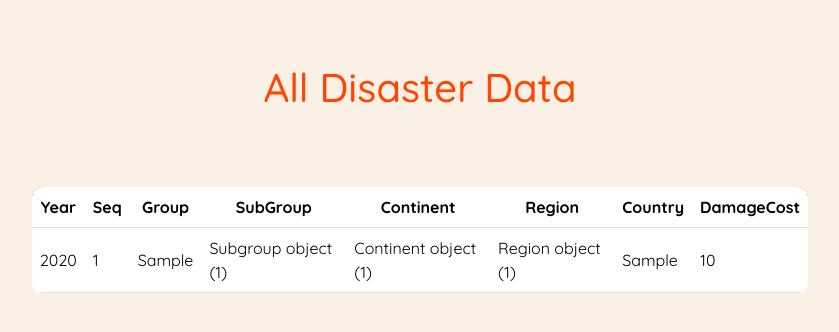
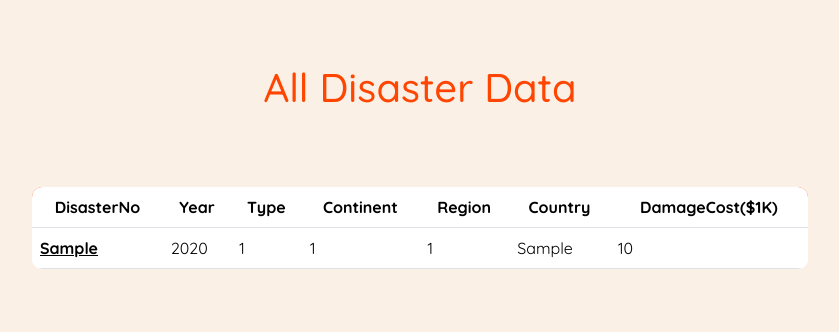
Before and after one commit to azusaw/hotel_CS551Q, a Django app: page / in a window 1280 px wide. Shown: the part 196-528 px from the top of the page, without its empty margins (220-1059 px from the left). Run offline with Django 4.2, Linux system fonts and the light colour scheme; tables that the repository leaves empty hold one stand-in row (values such as "Sample post"); some libraries are stand-ins or nearby versions.

Commit message:
edit table information

```diff
--- a/disaster/templates/disaster_table.html
+++ b/disaster/templates/disaster_table.html
@@ -1,25 +1,23 @@
 <table class="table align-middle my-3">
     <thead class="table-header">
     <tr>
+        <th scope="col">DisasterNo</th>
         <th scope="col">Year</th>
-        <th scope="col">Seq</th>
-        <th scope="col">Group</th>
-        <th scope="col">SubGroup</th>
+        <th scope="col">Type</th>
         <th scope="col">Continent</th>
         <th scope="col">Region</th>
         <th scope="col">Country</th>
-        <th scope="col">DamageCost</th>
+        <th scope="col">DamageCost($1K)</th>
     </tr>
     </thead>
     <tbody>
     {% for row in rows %}
     <tr>
+        <td><a href="{% url 'detail' disasterNo=row.disasterNo %}"><b>{{row.disasterNo}}</b></a></td>
         <td>{{row.year}}</td>
-        <td>{{row.seq}}</td>
-        <td>{{row.group}}</td>
-        <td>{{row.subgroup}}</td>
-        <td>{{row.continent}}</td>
-        <td>{{row.region}}</td>
+        <td>{{row.type.id}}</td>
+        <td>{{row.continent.id}}</td>
+        <td>{{row.region.id}}</td>
         <td>{{row.country}}</td>
         <td>{{row.damageCost}}</td>
     </tr>
```
